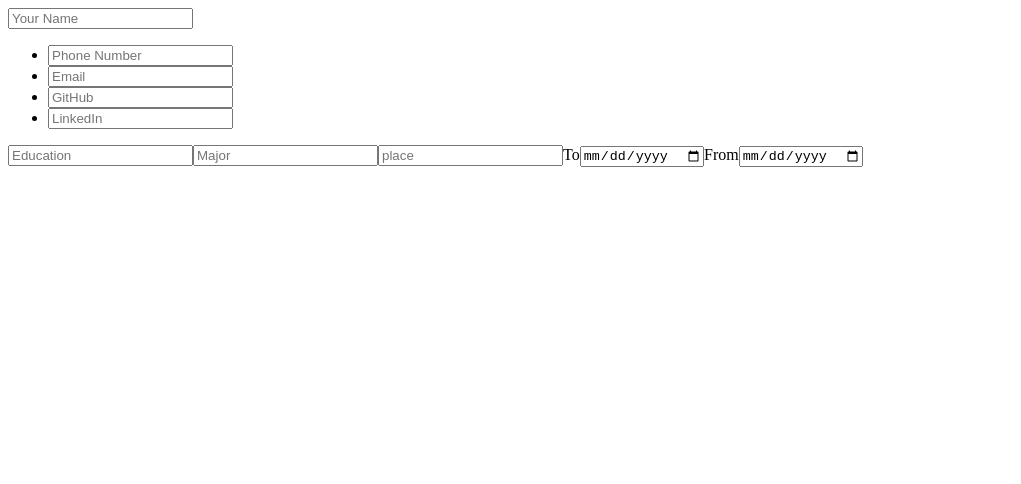
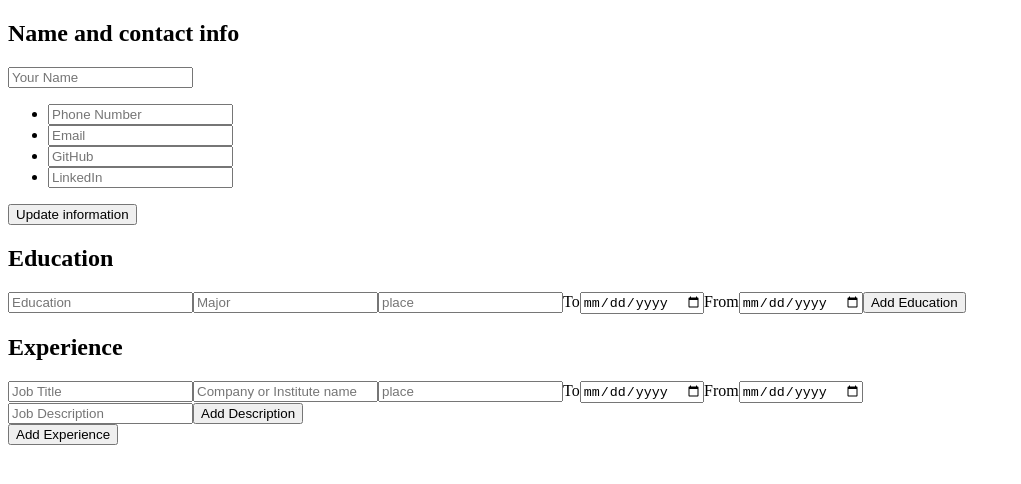
Before and after one commit to Lune3/cv-application, a React app in the folder cv-builder/: page / in a window 1280 px wide. Shown: the top 484 px of the page, without its empty margins (0-1021 px from the left). Built offline with nearby package versions, Linux system fonts and the light colour scheme; the HTML template or start-up script is replaced by a standard one.

Commit message:
Added inputs for experience

```diff
--- a/cv-builder/src/components/inputs.jsx
+++ b/cv-builder/src/components/inputs.jsx
@@ -10,8 +10,10 @@ function NameAndContactInputs(){
     })
     return (
         <section>
+            <h2>Name and contact info</h2>
             <input type='text' placeholder="Your Name"/>
             <ul className='contactList'>{contactsList}</ul>
+            <button>Update information</button>
         </section>
     )
 }
@@ -19,7 +21,8 @@ function NameAndContactInputs(){
 function Education(){
 
     return (
-        <div>
+        <div className='education'>
+            <h2>Education</h2>
             <input type="text" placeholder='Education'/>
             <input type="text" placeholder='Major'/>
             <input type="text" placeholder='place'/>
@@ -27,7 +30,28 @@ function Education(){
             <input type="date" id='to'/>
             <label htmlFor="from">From</label>
             <input type="date" id='from'/>
+            <button>Add Education</button>
         </div>
+    )
+}
+
+function Experience(){
+    return (
+        <section className='experience'>
+            <h2>Experience</h2>
+            <input type="text" placeholder='Job Title'/>
+            <input type="text" placeholder='Company or Institute name'/>
+            <input type="text" placeholder='place'/>
+            <label htmlFor="to">To</label>
+            <input type="date" id='to'/>
+            <label htmlFor="from">From</label>
+            <input type="date" id='from'/>
+            <div>
+                <input type="text" placeholder='Job Description'/>
+                <button>Add Description</button>
+            </div>
+            <button>Add Experience</button>
+        </section>
     )
 }
 
@@ -36,6 +60,7 @@ function InputSection(){
         <>
             <NameAndContactInputs/>
             <Education/>
+            <Experience/>
         </>
     )
 }
```
